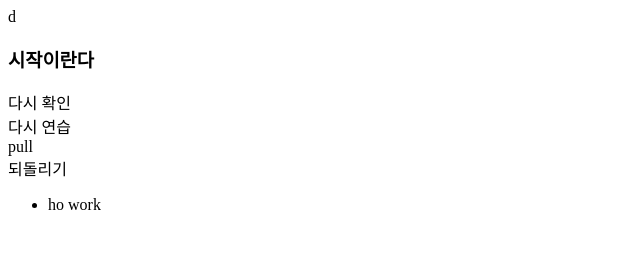
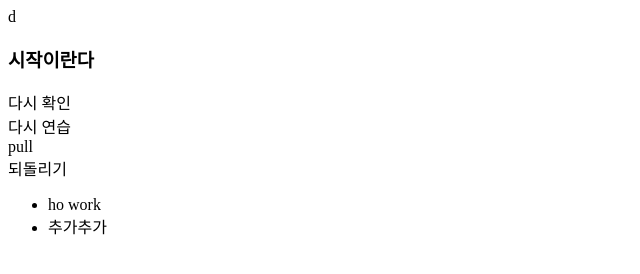
Before and after one commit to jeonsh1220/jhg1927, a plain HTML site: page index.html in a window 1280 px wide. Shown: the whole page, without its empty margins (0-640 px from the left). Drawn offline with Linux system fonts and the light colour scheme.

Commit message:
ver07_index.html howork 추가추가

```diff
--- a/index.html
+++ b/index.html
@@ -8,6 +8,7 @@ d<html>
 		<div> 되돌리기 </div>
 		<ul>
 			<li> ho work </li>
+			<li> 추가추가 </li>
 		</ul>
 	</body>
 </html>
```
